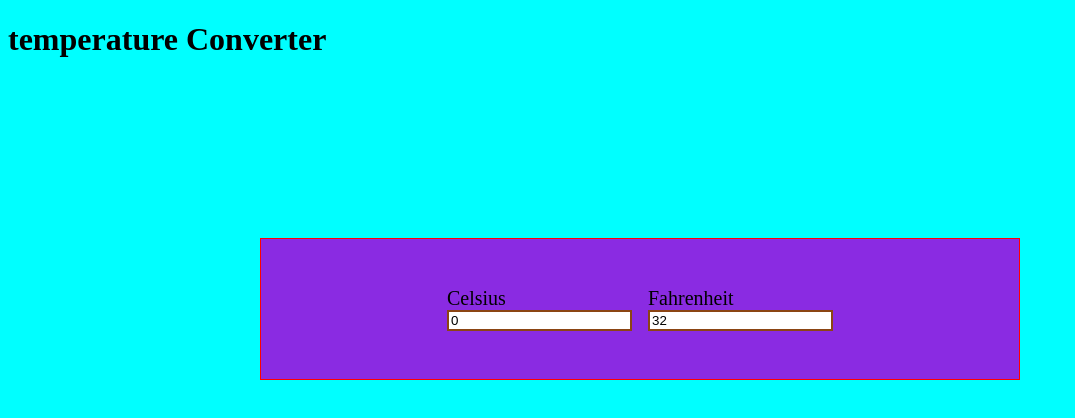
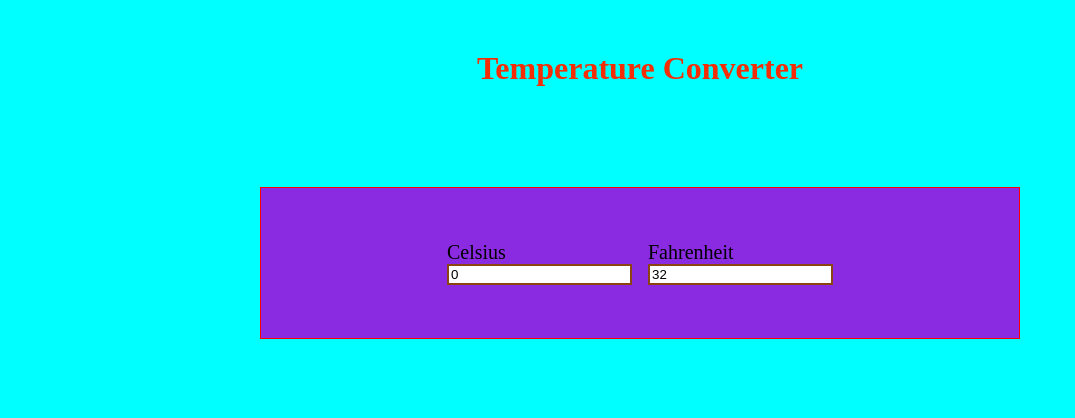
Before and after one commit to Basu-Kumar/Temperature-Converter, a plain HTML site: page index.html in a window 1280 px wide. Shown: the whole page, without its empty margins (0-1075 px from the left). Drawn offline with Linux system fonts and the light colour scheme.

Commit message:
heading-related change

```diff
--- a/index.html
+++ b/index.html
@@ -11,11 +11,17 @@
             background-color: cyan;
 
         }
+
+        h1{
+            color: rgb(245, 45, 5);
+            text-align: center;
+            margin-top: 50px;
+        }
         #container{
             display: flex;
-            height: 140px;
+            height: 150px;
             width: 60%;
-            margin: 180px auto;
+            margin: 100px auto;
             justify-content: center;
             align-items: center;
             border: 1px solid red;
@@ -38,7 +44,7 @@
 
     </style>
 <body>
-    <h1>temperature Converter</h1>
+    <h1>Temperature Converter</h1>
     <div id="container">
         <div class="inp-div">
             <label for="cel">Celsius</label>
```
